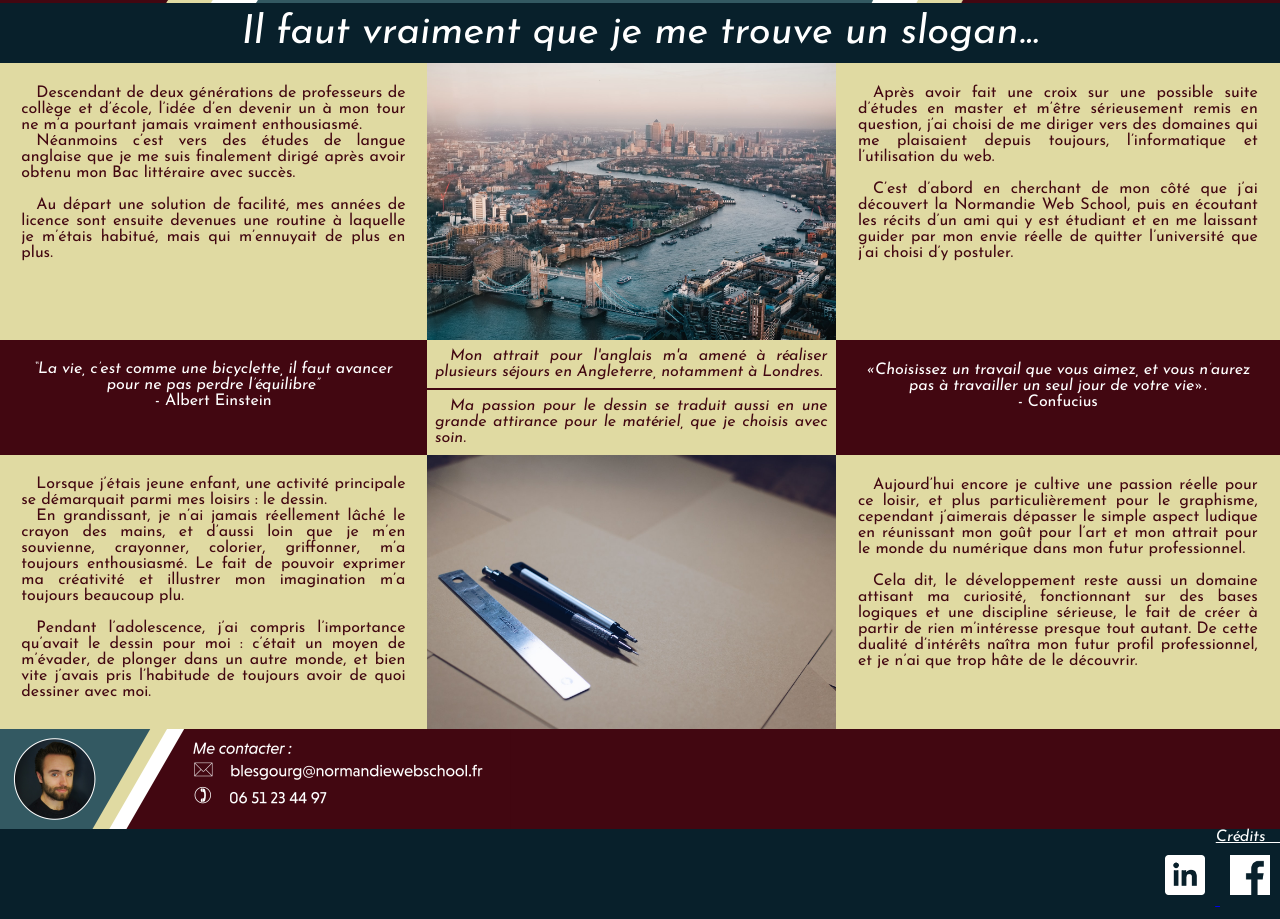
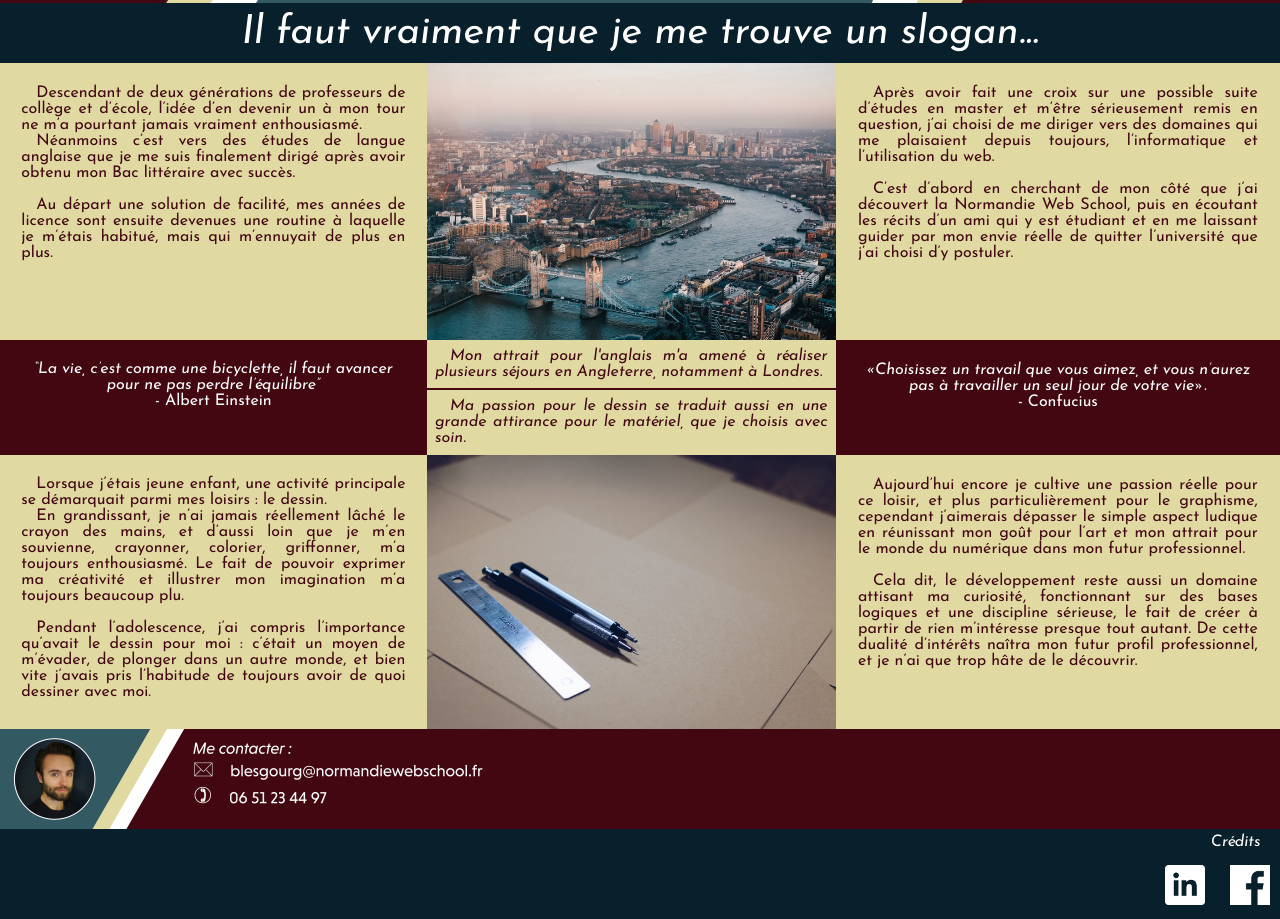
Before and after one commit to Benjamin-Lesgourgues/Page-web-perso-Benjamin, a plain HTML site: page index.html in a window 1280 px wide. Shown: the part 265-1184 px from the top of the page. Drawn offline with Linux system fonts and the light colour scheme.

Commit message:
création lien crédits et mise en forme du lien

```diff
--- a/CSS/styles.css
+++ b/CSS/styles.css
@@ -68,6 +68,16 @@ footer {
 
 }
 
+.credits{
+    padding: 5px;
+    color: white;
+}
+
+a {
+    text-decoration: none;
+    color: rgb(255, 255, 255);
+    }
+
 .logolinkedin{
     height: 40px;
     width:40px;
```
